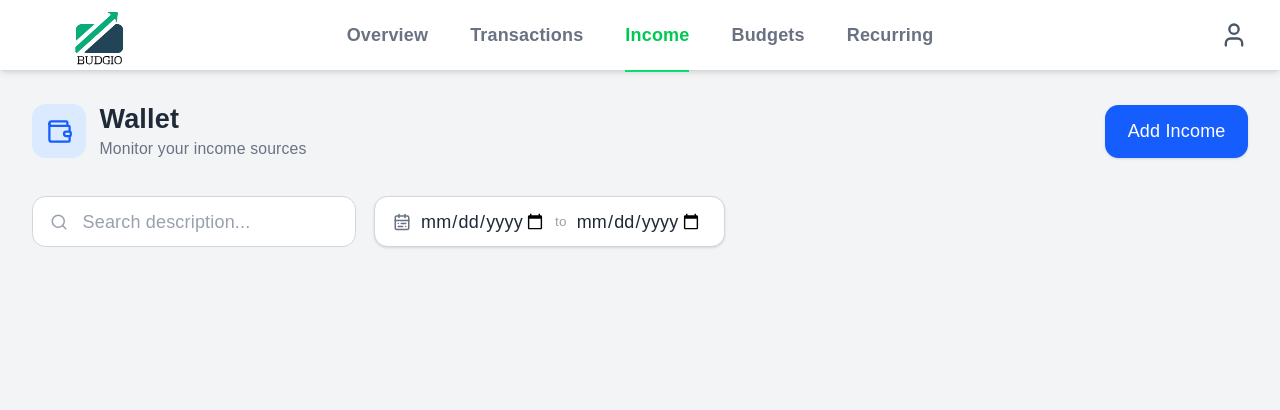
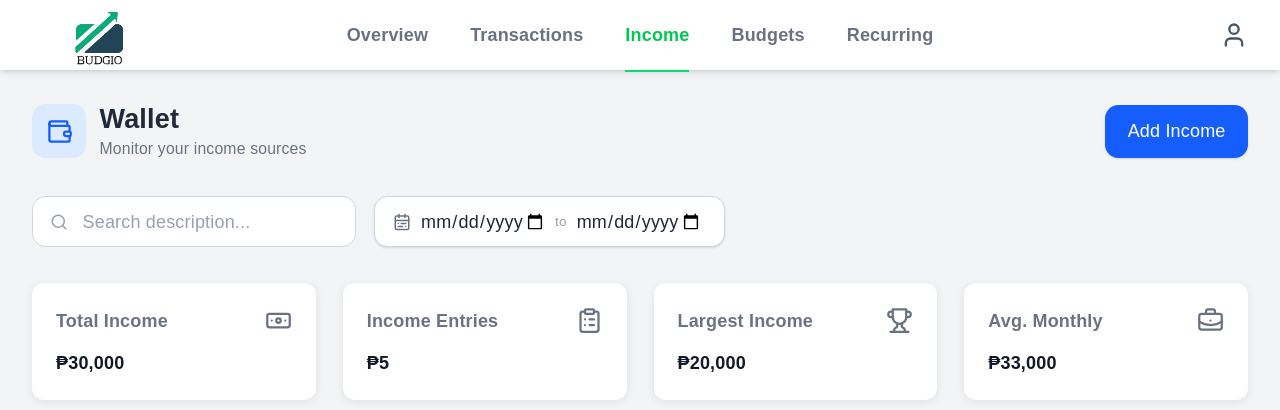
Before and after one commit to pogadoronald-ctrl/Budget-Tracker, a React (Vite) app: page /income in a window 1280 px wide. Shown: the top 410 px of the page. Built offline with nearby package versions, Linux system fonts and the light colour scheme.

Commit message:
Added summary cards for income page

```diff
--- a/src/app/features/income/Income.jsx
+++ b/src/app/features/income/Income.jsx
@@ -1,6 +1,7 @@
-import { LuWallet } from "react-icons/lu"
+import { LuWallet, LuBanknote, LuClipboardList, LuTrophy, LuBriefcaseBusiness } from "react-icons/lu"
 import Searchbar from "../../components/Searchbar"
 import DateRange from "../../components/DateRange"
+import SummaryCard from "../../components/SummaryCard"
 
 export default function Income(){
     return(
@@ -34,6 +35,30 @@ export default function Income(){
                     <DateRange />
                 </div>
             </div>
+
+            <div className="grid grid-cols-4 gap-6 mt-8">
+                <SummaryCard
+                    title="Total Income"
+                    amount="30,000"
+                    icon={<LuBanknote className="text-gray-500" />}
+                />
+                <SummaryCard
+                    title="Income Entries"
+                    amount="5"
+                    icon={<LuClipboardList className="text-gray-500" />}
+                />
+                <SummaryCard
+                    title="Largest Income"
+                    amount="20,000"
+                    icon={<LuTrophy className="text-gray-500" />}
+                />
+                <SummaryCard
+                    title="Avg. Monthly"
+                    amount="33,000"
+                    icon={<LuBriefcaseBusiness className="text-gray-500" />}
+                />
+
+            </div>
         </>
     )
 }
```
